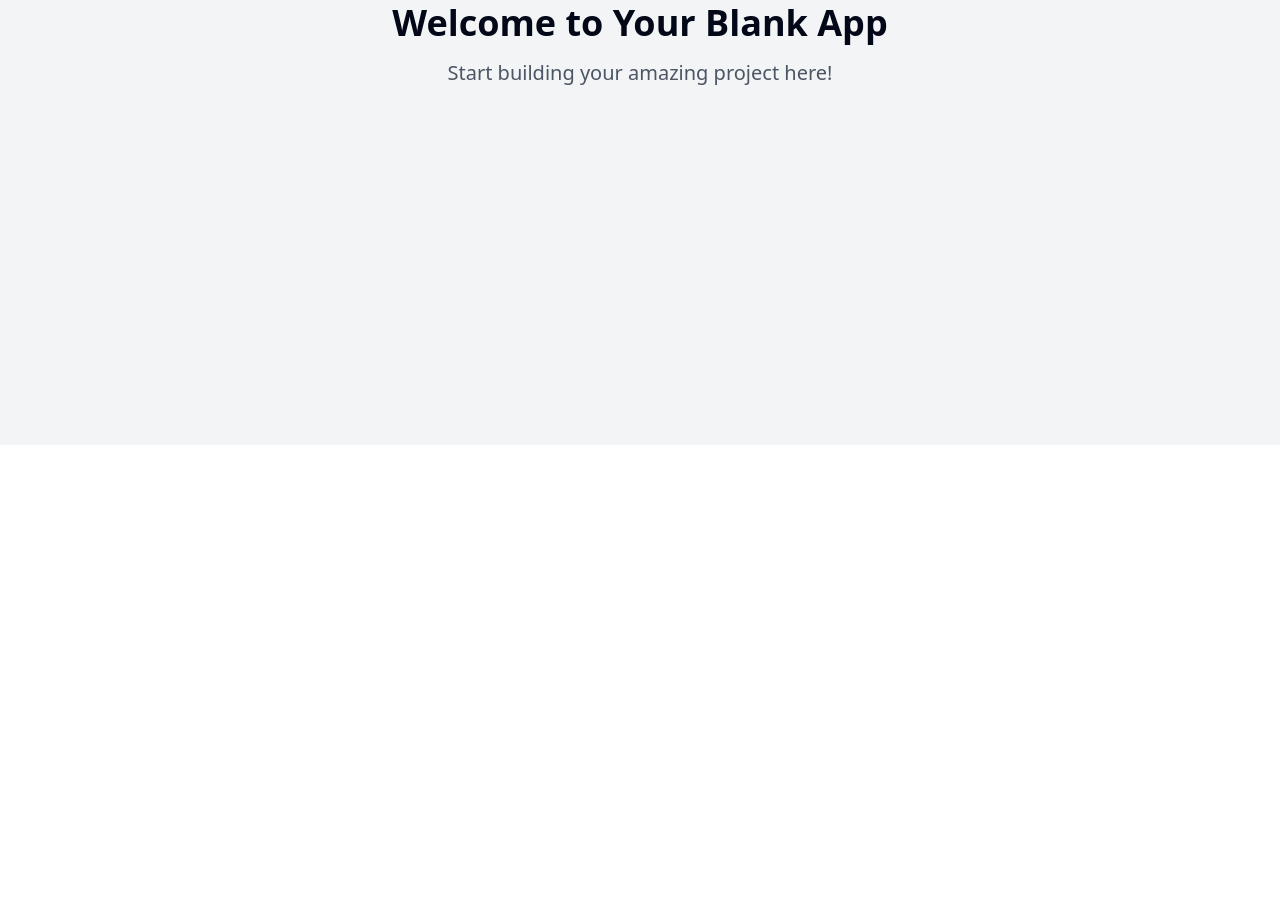
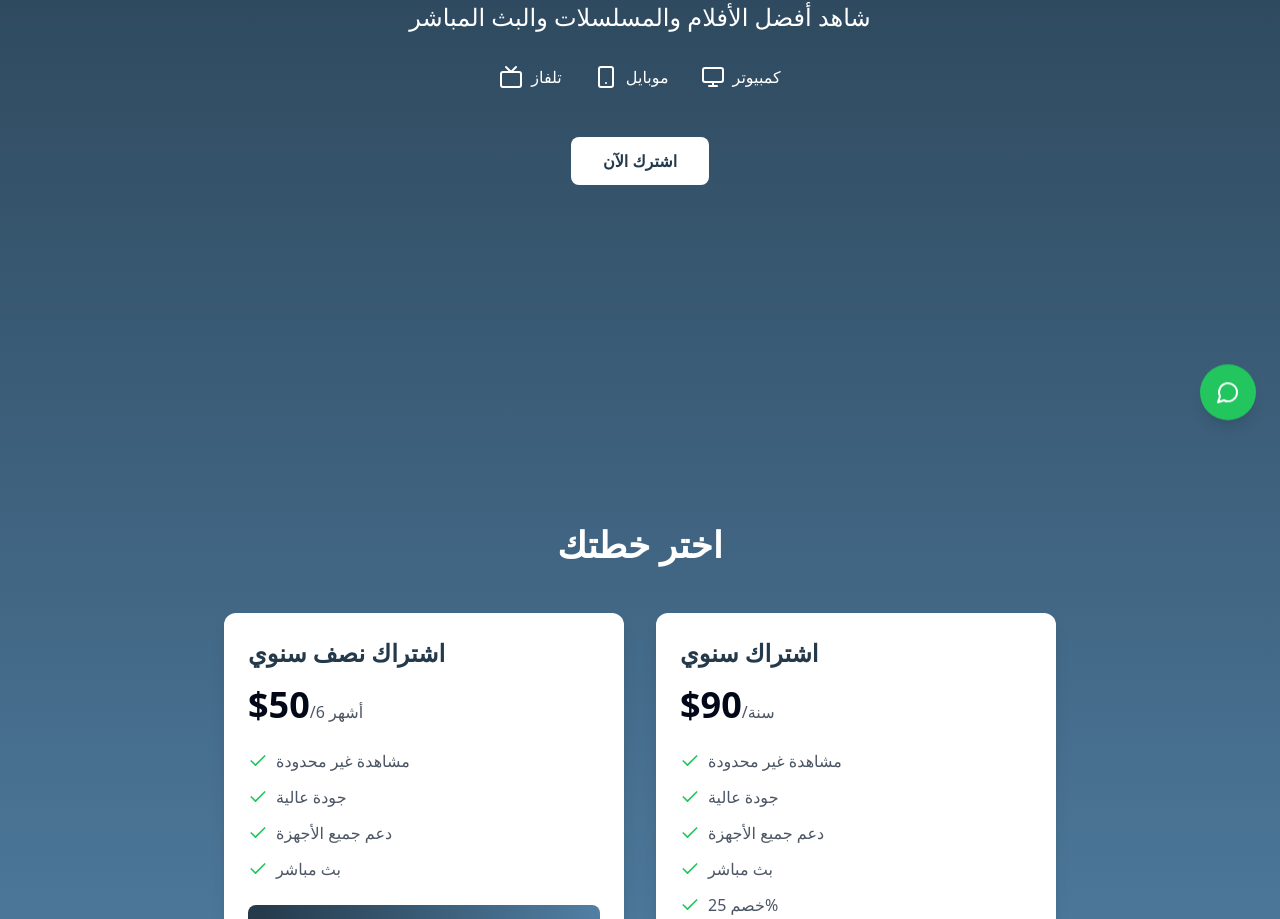
Before and after one commit to dod30/spider-tv-landing, a React (Vite) app: page / in a window 1280 px wide. Shown: the part 355-1274 px from the top of the page. Before the commit the page ends 800 px from the top, so only its background shows below. Built offline with nearby package versions, Linux system fonts and the light colour scheme.

Commit message:
Add landing page for Spider TV
Implement a landing page for the Spider TV application, showcasing movies, series, and live streaming. Include annual and semi-annual pricing options, and a fixed WhatsApp contact for purchases that remains visible while scrolling.
[skip gpt_engineer]

```diff
--- /dev/null
+++ b/src/components/PricingCard.tsx
@@ -0,0 +1,44 @@
+import React from 'react';
+import { Check } from 'lucide-react';
+
+interface PricingCardProps {
+  title: string;
+  price: number;
+  features: string[];
+  period: string;
+  onClick: () => void;
+}
+
+const PricingCard: React.FC<PricingCardProps> = ({
+  title,
+  price,
+  features,
+  period,
+  onClick,
+}) => {
+  return (
+    <div className="bg-white rounded-xl shadow-lg p-6 transition-transform hover:scale-105">
+      <h3 className="text-2xl font-bold text-spider-primary mb-4">{title}</h3>
+      <div className="mb-6">
+        <span className="text-4xl font-bold">${price}</span>
+        <span className="text-gray-600">/{period}</span>
+      </div>
+      <ul className="space-y-3 mb-6">
+        {features.map((feature, index) => (
+          <li key={index} className="flex items-center gap-2">
+            <Check className="text-green-500 h-5 w-5" />
+            <span className="text-gray-600">{feature}</span>
+          </li>
+        ))}
+      </ul>
+      <button
+        onClick={onClick}
+        className="w-full py-3 px-4 bg-gradient-to-r from-spider-primary to-spider-secondary text-white rounded-lg hover:opacity-90 transition-opacity"
+      >
+        اشترك الآن
+      </button>
+    </div>
+  );
+};
+
+export default PricingCard;
--- /dev/null
+++ b/src/components/WhatsAppButton.tsx
@@ -0,0 +1,21 @@
+import React from 'react';
+import { MessageCircle } from 'lucide-react';
+
+const WhatsAppButton = () => {
+  const phoneNumber = "1234567890"; // رقم الواتساب الخاص بكم
+
+  const handleClick = () => {
+    window.open(`https://wa.me/${phoneNumber}`, '_blank');
+  };
+
+  return (
+    <button
+      onClick={handleClick}
+      className="fixed bottom-6 right-6 z-50 bg-green-500 text-white p-4 rounded-full shadow-lg hover:bg-green-600 transition-colors animate-float"
+    >
+      <MessageCircle className="h-6 w-6" />
+    </button>
+  );
+};
+
+export default WhatsAppButton;
--- a/src/pages/Index.tsx
+++ b/src/pages/Index.tsx
@@ -1,12 +1,77 @@
-// Update this page (the content is just a fallback if you fail to update the page)
+import React from 'react';
+import PricingCard from '../components/PricingCard';
+import WhatsAppButton from '../components/WhatsAppButton';
+import { Play, Tv, Smartphone, Monitor } from 'lucide-react';
 
 const Index = () => {
+  const handleSubscribe = () => {
+    window.open('https://wa.me/1234567890', '_blank');
+  };
+
   return (
-    <div className="min-h-screen flex items-center justify-center bg-gray-100">
-      <div className="text-center">
-        <h1 className="text-4xl font-bold mb-4">Welcome to Your Blank App</h1>
-        <p className="text-xl text-gray-600">Start building your amazing project here!</p>
-      </div>
+    <div className="min-h-screen bg-gradient-to-b from-spider-primary to-spider-secondary">
+      {/* Hero Section */}
+      <section className="relative h-screen flex items-center justify-center text-white px-4">
+        <div className="text-center">
+          <h1 className="text-5xl md:text-7xl font-bold mb-6">Spider TV</h1>
+          <p className="text-xl md:text-2xl mb-8">شاهد أفضل الأفلام والمسلسلات والبث المباشر</p>
+          <div className="flex justify-center gap-8 mb-12">
+            <div className="flex items-center gap-2">
+              <Tv className="h-6 w-6" />
+              <span>تلفاز</span>
+            </div>
+            <div className="flex items-center gap-2">
+              <Smartphone className="h-6 w-6" />
+              <span>موبايل</span>
+            </div>
+            <div className="flex items-center gap-2">
+              <Monitor className="h-6 w-6" />
+              <span>كمبيوتر</span>
+            </div>
+          </div>
+          <button
+            onClick={() => document.getElementById('pricing')?.scrollIntoView({ behavior: 'smooth' })}
+            className="bg-white text-spider-primary px-8 py-3 rounded-lg font-bold hover:bg-opacity-90 transition-opacity"
+          >
+            اشترك الآن
+          </button>
+        </div>
+      </section>
+
+      {/* Pricing Section */}
+      <section id="pricing" className="py-20 px-4">
+        <h2 className="text-4xl font-bold text-center text-white mb-12">اختر خطتك</h2>
+        <div className="container mx-auto grid md:grid-cols-2 gap-8 max-w-4xl">
+          <PricingCard
+            title="اشتراك نصف سنوي"
+            price={50}
+            period="6 أشهر"
+            features={[
+              "مشاهدة غير محدودة",
+              "جودة عالية",
+              "دعم جميع الأجهزة",
+              "بث مباشر",
+            ]}
+            onClick={handleSubscribe}
+          />
+          <PricingCard
+            title="اشتراك سنوي"
+            price={90}
+            period="سنة"
+            features={[
+              "مشاهدة غير محدودة",
+              "جودة عالية",
+              "دعم جميع الأجهزة",
+              "بث مباشر",
+              "خصم 25%",
+            ]}
+            onClick={handleSubscribe}
+          />
+        </div>
+      </section>
+
+      {/* WhatsApp Button */}
+      <WhatsAppButton />
     </div>
   );
 };
--- a/tailwind.config.ts
+++ b/tailwind.config.ts
@@ -12,85 +12,72 @@ export default {
   theme: {
     container: {
       center: true,
-			padding: '2rem',
+      padding: "2rem",
       screens: {
-				'2xl': '1400px'
-			}
+        "2xl": "1400px",
+      },
     },
     extend: {
       colors: {
-				border: 'hsl(var(--border))',
-				input: 'hsl(var(--input))',
-				ring: 'hsl(var(--ring))',
-				background: 'hsl(var(--background))',
-				foreground: 'hsl(var(--foreground))',
+        spider: {
+          primary: "#243949",
+          secondary: "#517fa4",
+          accent: "#9b87f5",
+        },
+        border: "hsl(var(--border))",
+        input: "hsl(var(--input))",
+        ring: "hsl(var(--ring))",
+        background: "hsl(var(--background))",
+        foreground: "hsl(var(--foreground))",
         primary: {
-					DEFAULT: 'hsl(var(--primary))',
-					foreground: 'hsl(var(--primary-foreground))'
+          DEFAULT: "hsl(var(--primary))",
+          foreground: "hsl(var(--primary-foreground))",
         },
         secondary: {
-					DEFAULT: 'hsl(var(--secondary))',
-					foreground: 'hsl(var(--secondary-foreground))'
+          DEFAULT: "hsl(var(--secondary))",
+          foreground: "hsl(var(--secondary-foreground))",
         },
         destructive: {
-					DEFAULT: 'hsl(var(--destructive))',
-					foreground: 'hsl(var(--destructive-foreground))'
+          DEFAULT: "hsl(var(--destructive))",
+          foreground: "hsl(var(--destructive-foreground))",
         },
         muted: {
-					DEFAULT: 'hsl(var(--muted))',
-					foreground: 'hsl(var(--muted-foreground))'
+          DEFAULT: "hsl(var(--muted))",
+          foreground: "hsl(var(--muted-foreground))",
         },
         accent: {
-					DEFAULT: 'hsl(var(--accent))',
-					foreground: 'hsl(var(--accent-foreground))'
+          DEFAULT: "hsl(var(--accent))",
+          foreground: "hsl(var(--accent-foreground))",
         },
         popover: {
-					DEFAULT: 'hsl(var(--popover))',
-					foreground: 'hsl(var(--popover-foreground))'
+          DEFAULT: "hsl(var(--popover))",
+          foreground: "hsl(var(--popover-foreground))",
         },
         card: {
-					DEFAULT: 'hsl(var(--card))',
-					foreground: 'hsl(var(--card-foreground))'
+          DEFAULT: "hsl(var(--card))",
+          foreground: "hsl(var(--card-foreground))",
         },
-				sidebar: {
-					DEFAULT: 'hsl(var(--sidebar-background))',
-					foreground: 'hsl(var(--sidebar-foreground))',
-					primary: 'hsl(var(--sidebar-primary))',
-					'primary-foreground': 'hsl(var(--sidebar-primary-foreground))',
-					accent: 'hsl(var(--sidebar-accent))',
-					'accent-foreground': 'hsl(var(--sidebar-accent-foreground))',
-					border: 'hsl(var(--sidebar-border))',
-					ring: 'hsl(var(--sidebar-ring))'
-				}
-			},
-			borderRadius: {
-				lg: 'var(--radius)',
-				md: 'calc(var(--radius) - 2px)',
-				sm: 'calc(var(--radius) - 4px)'
       },
       keyframes: {
-				'accordion-down': {
-					from: {
-						height: '0'
+        "accordion-down": {
+          from: { height: "0" },
+          to: { height: "var(--radix-accordion-content-height)" },
         },
-					to: {
-						height: 'var(--radix-accordion-content-height)'
-					}
+        "accordion-up": {
+          from: { height: "var(--radix-accordion-content-height)" },
+          to: { height: "0" },
         },
-				'accordion-up': {
-					from: {
-						height: 'var(--radix-accordion-content-height)'
+        float: {
+          "0%, 100%": { transform: "translateY(0)" },
+          "50%": { transform: "translateY(-10px)" },
         },
-					to: {
-						height: '0'
-					}
-				}
       },
       animation: {
-				'accordion-down': 'accordion-down 0.2s ease-out',
-				'accordion-up': 'accordion-up 0.2s ease-out'
-			}
-		}
+        "accordion-down": "accordion-down 0.2s ease-out",
+        "accordion-up": "accordion-up 0.2s ease-out",
+        float: "float 3s ease-in-out infinite",
+      },
+    },
   },
   plugins: [require("tailwindcss-animate")],
 } satisfies Config;
```
Lines whose indentation alone changed are shown as unchanged.
